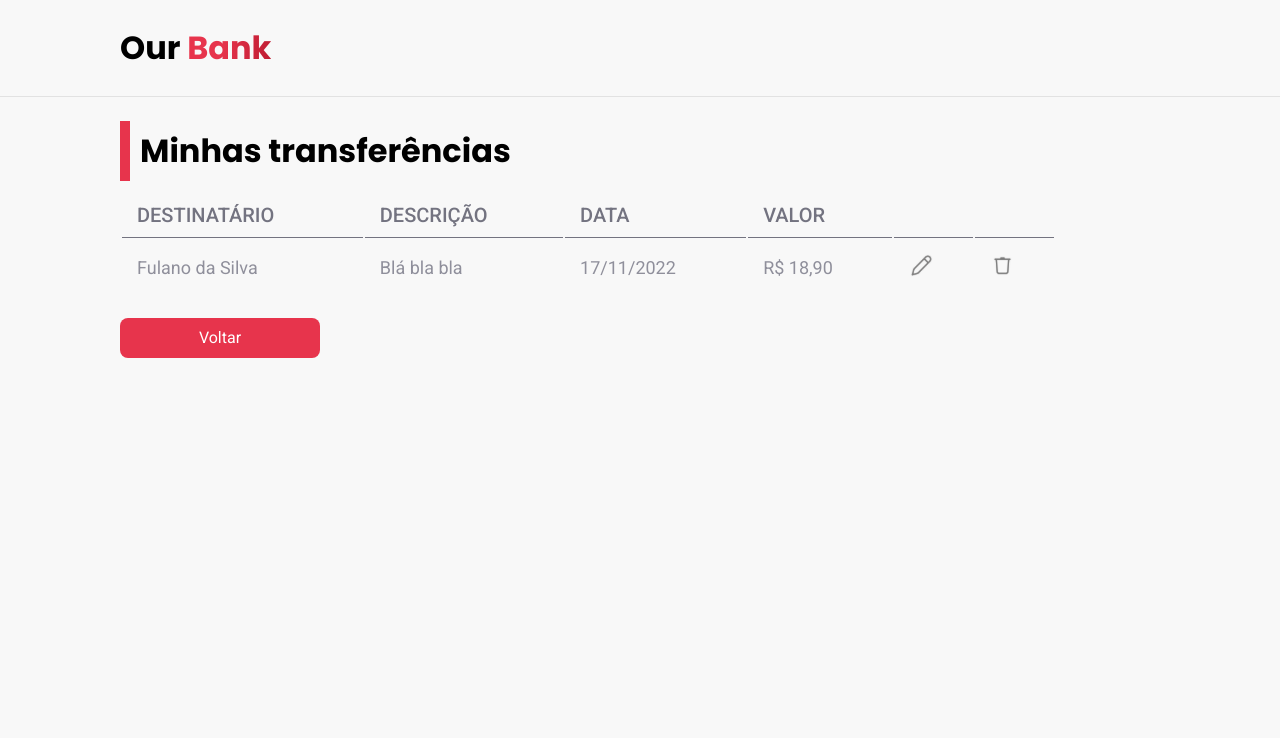
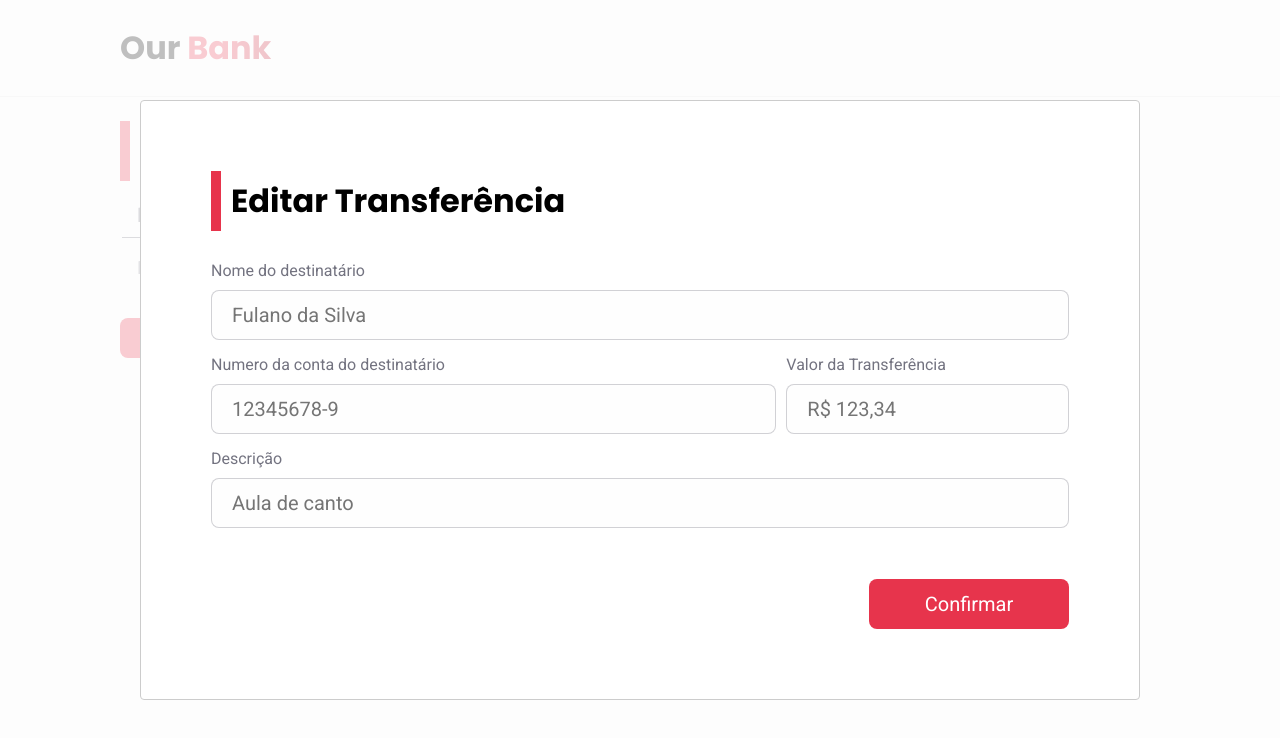
Before and after one commit to KevinAlvss/our-bank-frontend, a React (Create React App) app: page /transfers in a window 1280 px wide. Both pictures are taken after a click on the picture 921 px from the left and 265 px from the top of the page. Shown: the top 738 px of the page. Built offline with nearby package versions, Linux system fonts and the light colour scheme.

Commit message:
feat: edit modal

```diff
--- a/src/pages/Transfers/index.tsx
+++ b/src/pages/Transfers/index.tsx
@@ -7,9 +7,14 @@ import { useState } from "react";
 
 export function Transfers() {
   const [isOpenDelete, setIsOpenDelete] = useState(false);
+  const [isOpenEdit, setIsOpenEdit] = useState(false);
 
   function handleIsOpenDelete() {
     setIsOpenDelete(!isOpenDelete);
+  }
+
+  function handleIsOpenEdit() {
+    setIsOpenEdit(!isOpenEdit);
   }
   return (
     <>
@@ -39,7 +44,12 @@ export function Transfers() {
                 <td>17/11/2022</td>
                 <td>R$ 18,90</td>
                 <td>
-                  <img src={editPen} alt="editar" />
+                  <img
+                    src={editPen}
+                    alt="editar"
+                    onClick={() => handleIsOpenEdit()}
+                    style={{ cursor: "pointer" }}
+                  />
                 </td>
                 <td>
                   <img
@@ -79,6 +89,39 @@ export function Transfers() {
           </button>
         </div>
       </ReactModal>
+      <ReactModal
+        isOpen={isOpenEdit}
+        onRequestClose={handleIsOpenEdit}
+        shouldCloseOnOverlayClick
+        style={{ content: { width: 1000, height: 600, margin: "auto" } }}
+      >
+        <div className={styles.modalContainerEdit}>
+          <h1>Editar Transferência</h1>
+          <div className={styles.modalEditContent}>
+            <div className={styles.inputBox}>
+              <p>Nome do destinatário</p>
+              <input type={"text"} placeholder={"Fulano da Silva"} />
+            </div>
+            <div className={styles.secondLine}>
+              <div className={styles.inputBox}>
+                <p>Numero da conta do destinatário</p>
+                <input type={"text"} placeholder={"12345678-9"} />
+              </div>
+              <div className={styles.inputBox}>
+                <p>Valor da Transferência</p>
+                <input type={"text"} placeholder={"R$ 123,34"} />
+              </div>
+            </div>
+            <div className={styles.inputBox}>
+              <p>Descrição</p>
+              <input type={"text"} placeholder={"Aula de canto"} />
+            </div>
+          </div>
+          <div className={styles.buttonBox}>
+            <button onClick={() => handleIsOpenEdit()}>Confirmar</button>
+          </div>
+        </div>
+      </ReactModal>
     </>
   );
 }
--- a/src/pages/Transfers/styles.module.scss
+++ b/src/pages/Transfers/styles.module.scss
@@ -109,3 +109,66 @@
     color: #e7344c;
   }
 }
+
+.modalContainerEdit {
+  display: flex;
+  flex-direction: column;
+  justify-content: space-between;
+  width: 100%;
+  height: 100%;
+  padding: 50px;
+
+  h1 {
+    position: relative;
+    margin-left: 20px;
+    line-height: 60px;
+
+    &::before {
+      content: "";
+      position: absolute;
+      background-color: #e7344c;
+      width: 10px;
+      height: 100%;
+      left: -20px;
+    }
+  }
+}
+
+.modalEditContent {
+  display: flex;
+  flex-direction: column;
+  width: 100%;
+  height: 100%;
+  gap: 15px;
+  margin-top: 30px;
+
+  .inputBox {
+    display: flex;
+    flex-direction: column;
+    width: 100%;
+    gap: 10px;
+
+    input {
+      height: 50px;
+    }
+  }
+
+  .secondLine {
+    display: flex;
+    gap: 10px;
+
+    div:nth-child(2) {
+      width: 50% !important;
+    }
+  }
+}
+
+.buttonBox {
+  display: flex;
+  justify-content: end;
+
+  button {
+    width: 200px;
+    height: 50px;
+  }
+}
```
